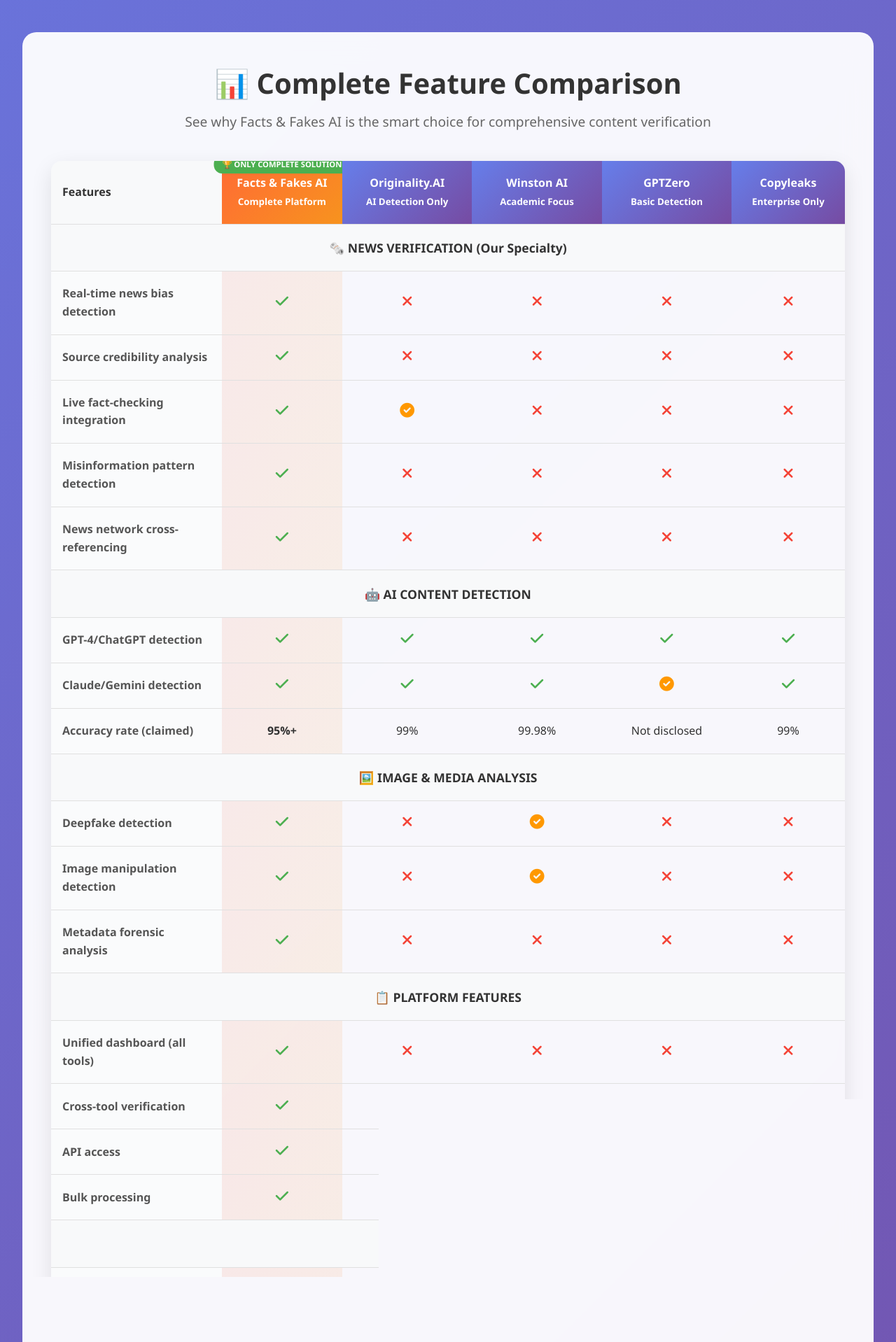
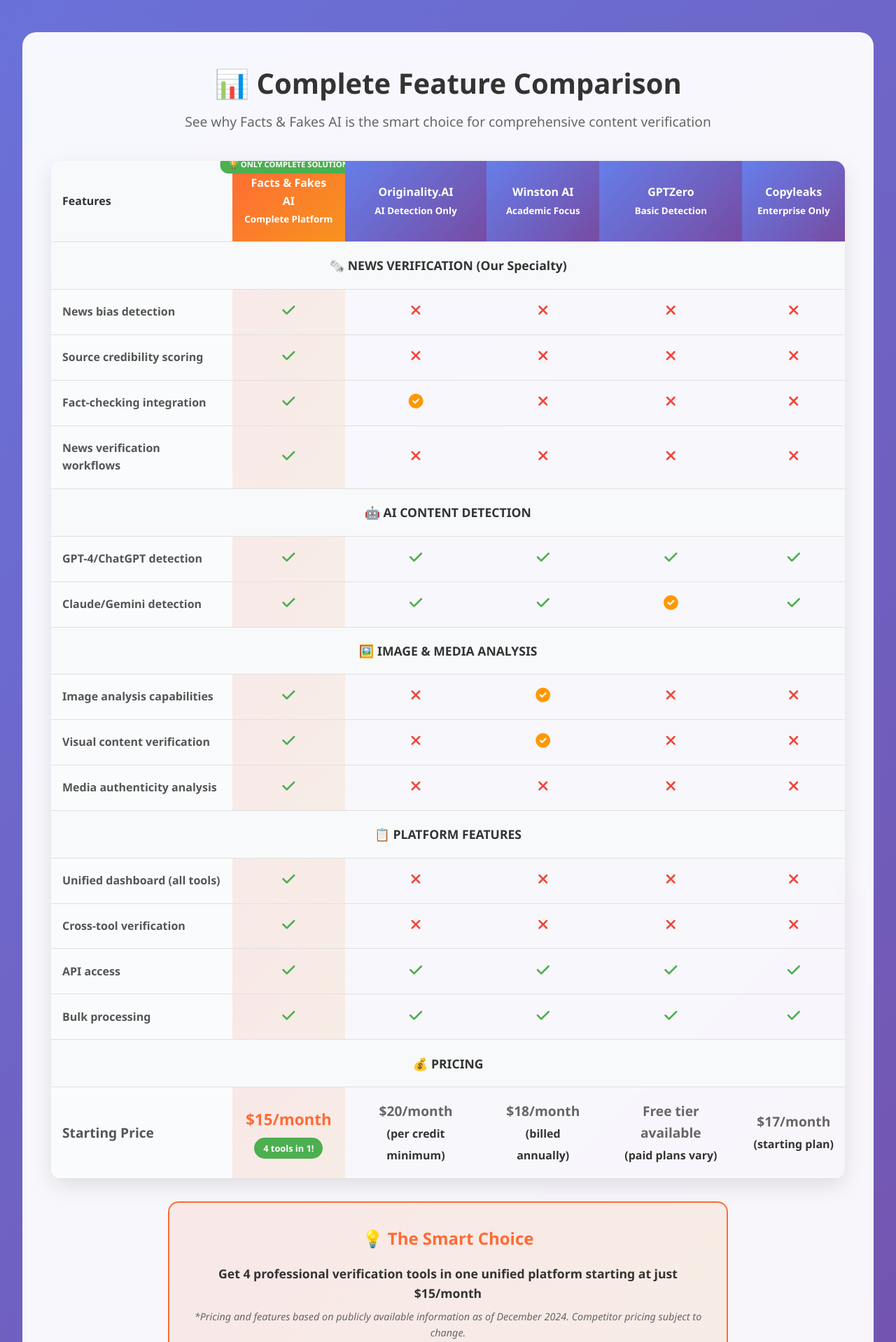
Before and after one commit to Hyperiongate/ai-detector-backend, a Flask app: page /pricingplan in a window 1280 px wide. Shown: the part 1340-3258 px from the top of the page at 70% size. Run offline with Flask 3, Linux system fonts and the light colour scheme; some libraries are stand-ins or nearby versions.

Commit message:
Update pricingplan.html

```diff
--- a/templates/pricingplan.html
+++ b/templates/pricingplan.html
@@ -894,7 +894,7 @@
                         <td colspan="6">🗞️ NEWS VERIFICATION (Our Specialty)</td>
                     </tr>
                     <tr class="feature-row">
-                        <td>Real-time news bias detection</td>
+                        <td>News bias detection</td>
                         <td class="facts-fakes-cell"><i class="fas fa-check check-icon"></i></td>
                         <td><i class="fas fa-times cross-icon"></i></td>
                         <td><i class="fas fa-times cross-icon"></i></td>
@@ -902,7 +902,7 @@
                         <td><i class="fas fa-times cross-icon"></i></td>
                     </tr>
                     <tr class="feature-row">
-                        <td>Source credibility analysis</td>
+                        <td>Source credibility scoring</td>
                         <td class="facts-fakes-cell"><i class="fas fa-check check-icon"></i></td>
                         <td><i class="fas fa-times cross-icon"></i></td>
                         <td><i class="fas fa-times cross-icon"></i></td>
@@ -910,7 +910,7 @@
                         <td><i class="fas fa-times cross-icon"></i></td>
                     </tr>
                     <tr class="feature-row">
-                        <td>Live fact-checking integration</td>
+                        <td>Fact-checking integration</td>
                         <td class="facts-fakes-cell"><i class="fas fa-check check-icon"></i></td>
                         <td><i class="fas fa-check-circle partial-icon"></i></td>
                         <td><i class="fas fa-times cross-icon"></i></td>
@@ -918,15 +918,7 @@
                         <td><i class="fas fa-times cross-icon"></i></td>
                     </tr>
                     <tr class="feature-row">
-                        <td>Misinformation pattern detection</td>
-                        <td class="facts-fakes-cell"><i class="fas fa-check check-icon"></i></td>
-                        <td><i class="fas fa-times cross-icon"></i></td>
-                        <td><i class="fas fa-times cross-icon"></i></td>
-                        <td><i class="fas fa-times cross-icon"></i></td>
-                        <td><i class="fas fa-times cross-icon"></i></td>
-                    </tr>
-                    <tr class="feature-row">
-                        <td>News network cross-referencing</td>
+                        <td>News verification workflows</td>
                         <td class="facts-fakes-cell"><i class="fas fa-check check-icon"></i></td>
                         <td><i class="fas fa-times cross-icon"></i></td>
                         <td><i class="fas fa-times cross-icon"></i></td>
@@ -953,20 +945,13 @@
                         <td><i class="fas fa-check-circle partial-icon"></i></td>
                         <td><i class="fas fa-check check-icon"></i></td>
                     </tr>
-                    <tr class="feature-row">
-                        <td>Accuracy rate (claimed)</td>
-                        <td class="facts-fakes-cell">95%+</td>
-                        <td>99%</td>
-                        <td>99.98%</td>
-                        <td>Not disclosed</td>
-                        <td>99%</td>
-                    </tr>
+
 
                     <tr class="feature-category">
                         <td colspan="6">🖼️ IMAGE & MEDIA ANALYSIS</td>
                     </tr>
                     <tr class="feature-row">
-                        <td>Deepfake detection</td>
+                        <td>Image analysis capabilities</td>
                         <td class="facts-fakes-cell"><i class="fas fa-check check-icon"></i></td>
                         <td><i class="fas fa-times cross-icon"></i></td>
                         <td><i class="fas fa-check-circle partial-icon"></i></td>
@@ -974,7 +959,7 @@
                         <td><i class="fas fa-times cross-icon"></i></td>
                     </tr>
                     <tr class="feature-row">
-                        <td>Image manipulation detection</td>
+                        <td>Visual content verification</td>
                         <td class="facts-fakes-cell"><i class="fas fa-check check-icon"></i></td>
                         <td><i class="fas fa-times cross-icon"></i></td>
                         <td><i class="fas fa-check-circle partial-icon"></i></td>
@@ -982,7 +967,7 @@
                         <td><i class="fas fa-times cross-icon"></i></td>
                     </tr>
                     <tr class="feature-row">
-                        <td>Metadata forensic analysis</td>
+                        <td>Media authenticity analysis</td>
                         <td class="facts-fakes-cell"><i class="fas fa-check check-icon"></i></td>
                         <td><i class="fas fa-times cross-icon"></i></td>
                         <td><i class="fas fa-times cross-icon"></i></td>
@@ -1037,42 +1022,19 @@
                         </td>
                         <td class="price-cell">
                             <div class="competitor-price">$20/month</div>
-                            <small>(minimum spend)</small>
+                            <small>(per credit minimum)</small>
                         </td>
                         <td class="price-cell">
-                            <div class="competitor-price">$12/month</div>
-                            <small>(limited features)</small>
+                            <div class="competitor-price">$18/month</div>
+                            <small>(billed annually)</small>
                         </td>
                         <td class="price-cell">
-                            <div class="competitor-price">$15/month</div>
-                            <small>(basic plan)</small>
+                            <div class="competitor-price">Free tier available</div>
+                            <small>(paid plans vary)</small>
                         </td>
                         <td class="price-cell">
-                            <div class="competitor-price">$75/month</div>
-                            <small>(business plan)</small>
-                        </td>
-                    </tr>
-                    <tr class="feature-row">
-                        <td class="price-cell">Cost for all equivalent features</td>
-                        <td class="facts-fakes-cell price-cell">
-                            <div class="facts-fakes-price">$15/month</div>
-                            <div class="savings-highlight">Everything included!</div>
-                        </td>
-                        <td class="price-cell">
-                            <div class="competitor-price">$50-100+/month</div>
-                            <small>(missing news features)</small>
-                        </td>
-                        <td class="price-cell">
-                            <div class="competitor-price">$29+/month</div>
-                            <small>(missing news features)</small>
-                        </td>
-                        <td class="price-cell">
-                            <div class="competitor-price">$25+/month</div>
-                            <small>(missing most features)</small>
-                        </td>
-                        <td class="price-cell">
-                            <div class="competitor-price">$100+/month</div>
-                            <small>(enterprise only)</small>
+                            <div class="competitor-price">$17/month</div>
+                            <small>(starting plan)</small>
                         </td>
                     </tr>
                 </tbody>
@@ -1081,7 +1043,8 @@
             <div style="text-align: center; margin-top: 2rem;">
                 <div style="background: linear-gradient(135deg, rgba(255, 107, 53, 0.1), rgba(247, 147, 30, 0.1)); border: 2px solid #ff6b35; border-radius: 15px; padding: 2rem; max-width: 800px; margin: 0 auto;">
                     <h3 style="color: #ff6b35; margin-bottom: 1rem; font-size: 1.5rem;">💡 The Smart Choice</h3>
-                    <p style="font-size: 1.1rem; color: #333; margin: 0;"><strong>Why pay $100+ for separate tools when you can get everything in one professional platform for just $15?</strong></p>
+                    <p style="font-size: 1.1rem; color: #333; margin: 0;"><strong>Get 4 professional verification tools in one unified platform starting at just $15/month</strong></p>
+                    <p style="font-size: 0.9rem; color: #666; margin-top: 0.5rem; font-style: italic;">*Pricing and features based on publicly available information as of December 2024. Competitor pricing subject to change.</p>
                 </div>
             </div>
         </div>
```
